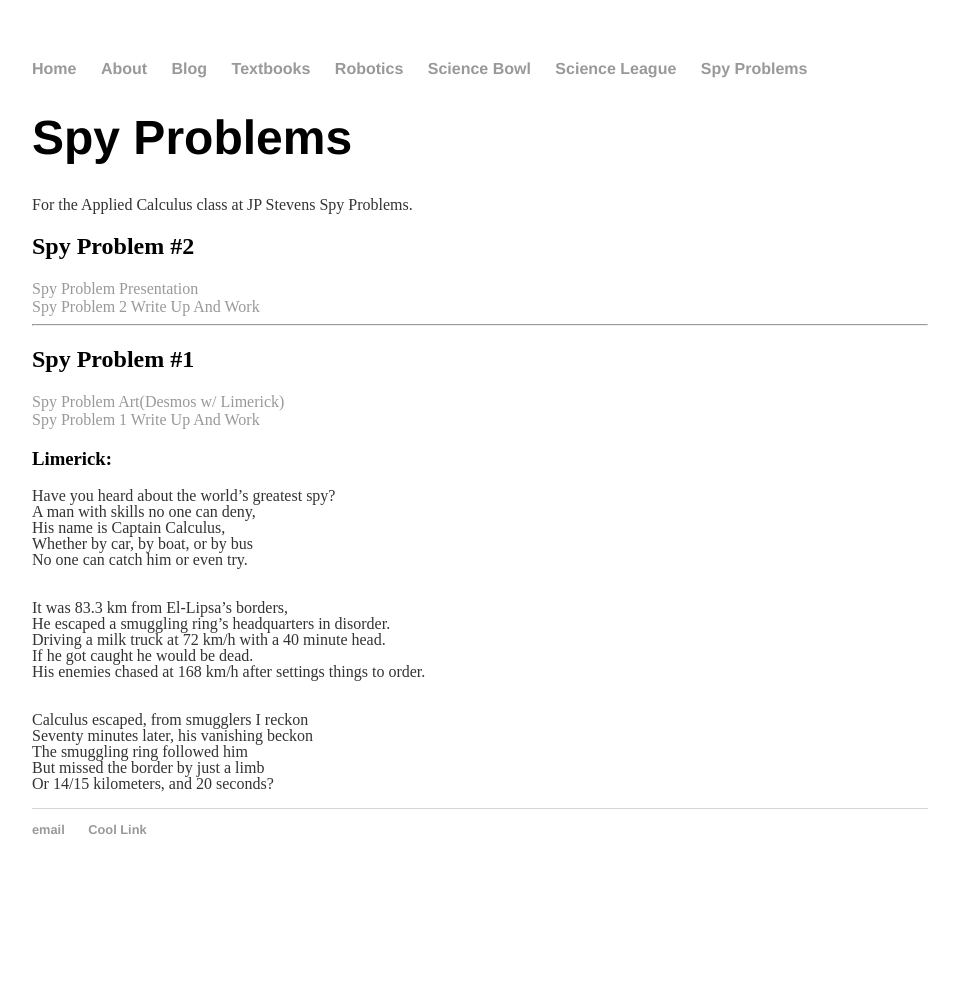
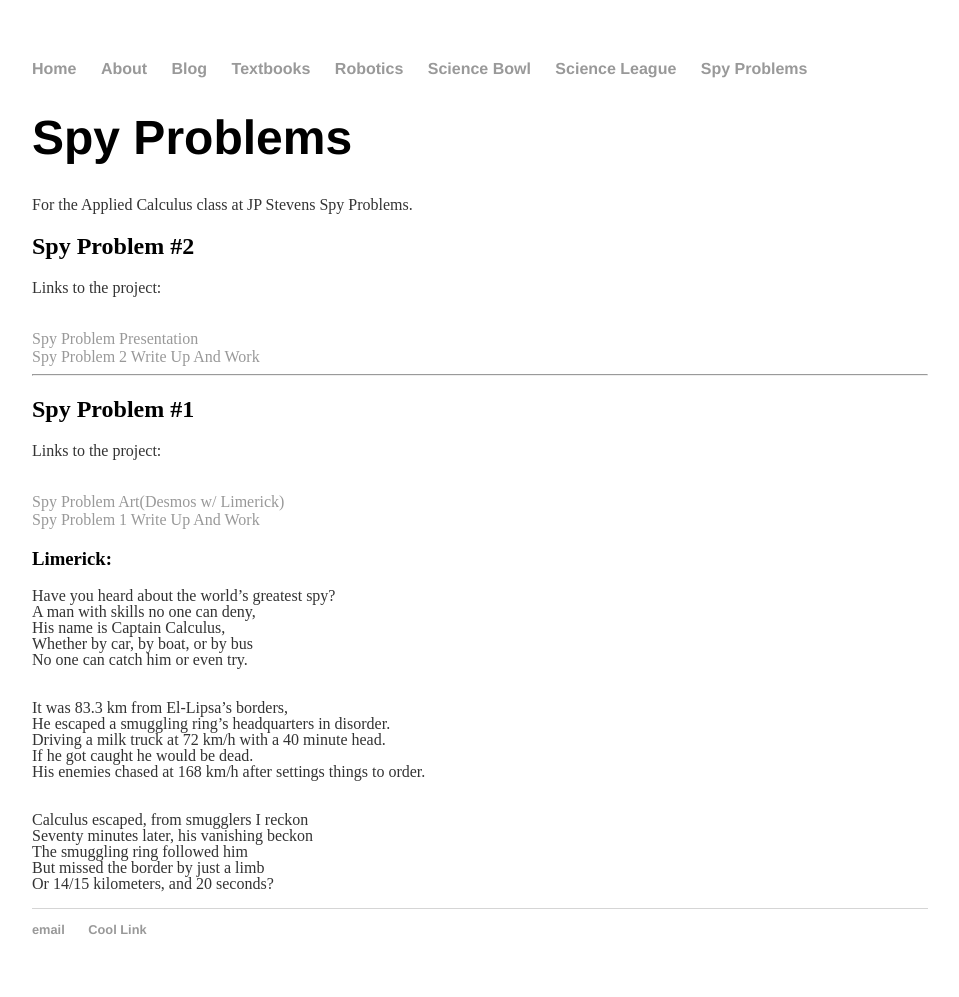
Before and after one commit to Ouroboroz/ouroboroz.github.io, a Jekyll site: the page built from spyproblems/index.html, in a window 1280 px wide. Shown: the whole page, without its empty margins (160-1119 px from the left). Built offline with Jekyll 4.4.1, drawn with Linux system fonts in a browser that asks for light colours; before the commit the page ends 900 px from its top, so only the background shows below that.

Commit message:
prettify

```diff
--- a/spyproblems/index.html
+++ b/spyproblems/index.html
@@ -10,12 +10,16 @@ title: Spy Problems
 </head>
 <body>
 <h2>Spy Problem #2</h2>
+<p>Links to the project:</p>
+<br>
 <a href="https://docs.google.com/a/edison.k12.nj.us/presentation/d/1wruE29R-g68aJI7Lr3NPtt0OvgU88j0JfxNkY5Zktd8/edit?usp=sharing">Spy Problem Presentation</a>
 <br>
 <a href="./Resources/spy problem 2.pdf">Spy Problem 2 Write Up And Work</a>
 <br>
 <hr>
 <h2>Spy Problem #1</h2>
+<p>Links to the project:</p>
+<br>
 <a href="https://www.desmos.com/calculator/7dktlqzt3o">Spy Problem Art(Desmos w/ Limerick)</a>
 <br>
 <a href="./Resources/spyproblem1.pdf">Spy Problem 1 Write Up And Work</a>
```
